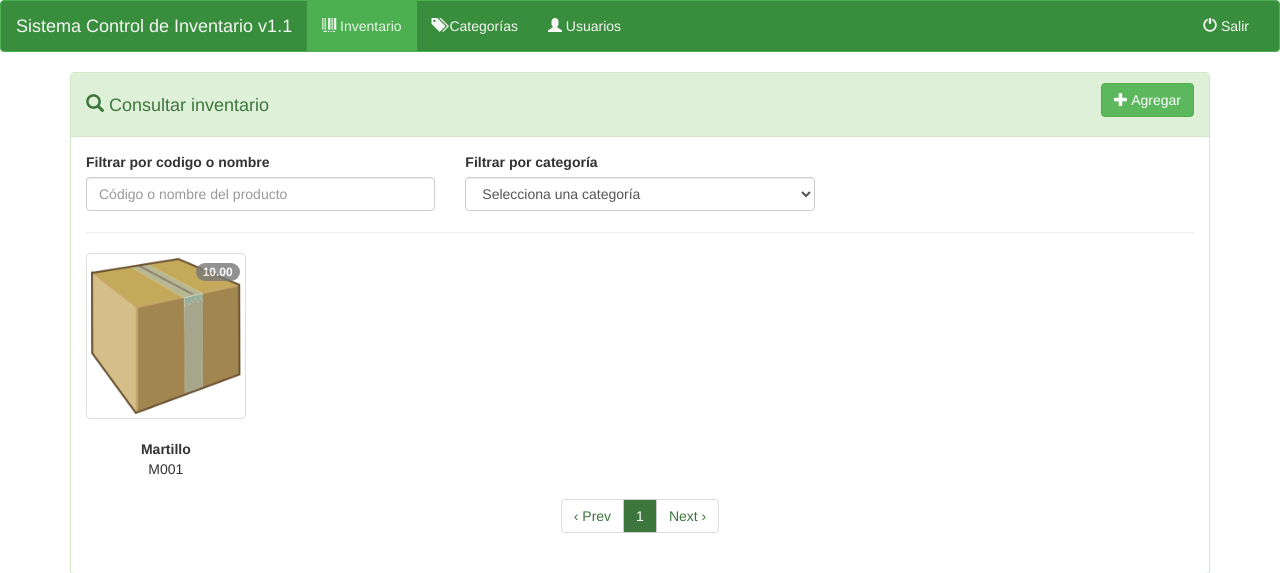
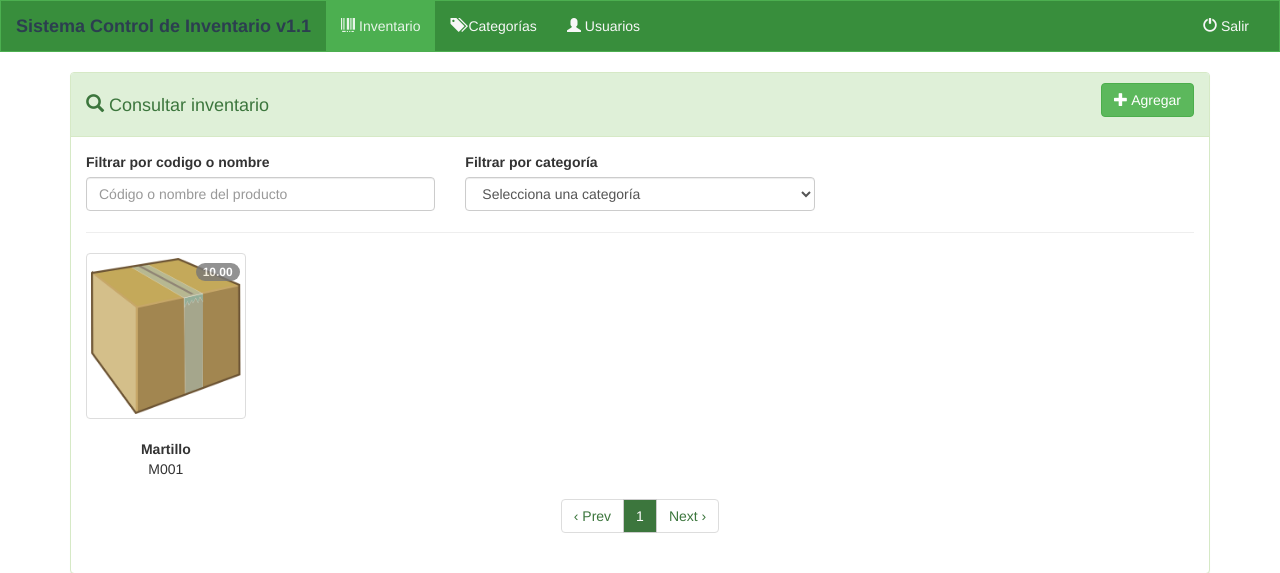
Before and after one commit to Vania-Bustos-Fuentealba/sistema-control-inventario, a PHP site: page /stock.php in a window 1280 px wide. Shown: the top 573 px of the page. Run offline with PHP 8.4, Linux system fonts and the light colour scheme; a user stored in the database is signed in; data comes from the database, SQL or seed files in the repository; some libraries are stand-ins or nearby versions.

Commit message:
v1.3.0 - mejora de estilos del navbar

```diff
--- a/css/custom.css
+++ b/css/custom.css
@@ -134,3 +134,12 @@ http://work.smarchal.com/twbscolor/
 a {
 	color: #3c763d;
 }
+
+.navbar-brand {
+    font-weight: bold;
+    color: #2c3e50 !important;
+}
+
+.navbar-default {
+    border-radius: 0;
+}
```
